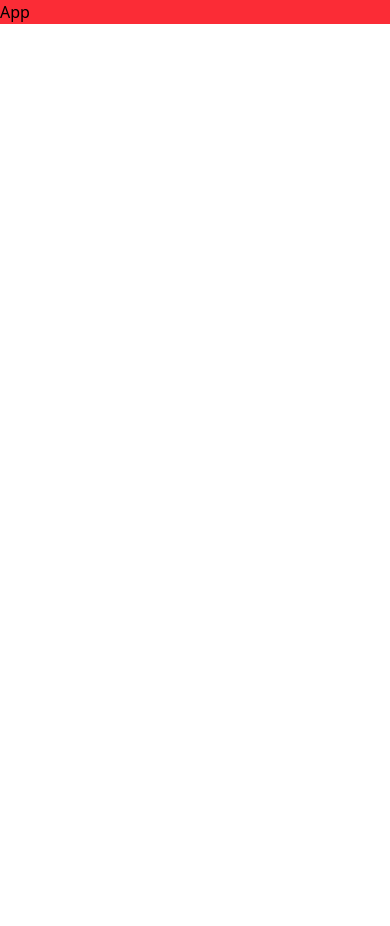
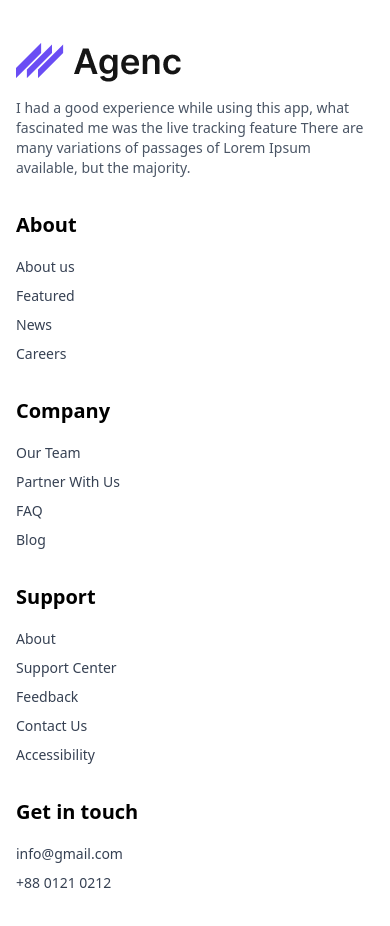
Before and after one commit to sajibkhandev/angcy-ebt-web-1, a React (Vite) app: page / in a window 390 px wide. Shown: the top 926 px of the page. Before the commit the page ends 844 px from the top, so only its background shows below. Built offline with nearby package versions, Linux system fonts and the light colour scheme.

Commit message:
make footer with responsive

```diff
--- a/src/App.jsx
+++ b/src/App.jsx
@@ -1,9 +1,10 @@
-import React from 'react'
+import React from "react";
+import Footer from "./components/Footer";
 
 const App = () => {
-  return (
-    <div className='bg-red-500'>App</div>
-  )
-}
+  return <>
+  <Footer/>
+  </>;
+};
 
-export default App
+export default App;
--- /dev/null
+++ b/src/components/Footer.jsx
@@ -0,0 +1,90 @@
+function Footer() {
+  return (
+    <div className="flex flex-wrap justify-between w-full max-w-[1320px] mx-auto py-10 px-4 md:px-6 lg:px-0 gap-8 md:gap-6">
+      {/* Footer content goes here */}
+      <div className="w-full sm:w-1/2 md:w-1/3 lg:w-auto">
+        <img src="logo.png" alt="logo.png" />
+        <div className="w-full md:w-[356px] h-auto md:h-[104px]">
+          <p className="font-inter text-sm md:text-base text-gray-600 mt-4 line-clamp-4">
+            I had a good experience while using this app, what fascinated me was
+            the live tracking feature There are many variations of passages of
+            Lorem Ipsum available, but the majority.
+          </p>
+        </div>
+      </div>
+      <div className="w-full sm:w-1/2 md:w-1/3 lg:w-auto">
+        <h2 className="font-semibold text-[20px] md:text-[24px] pb-4">About</h2>
+        <ul>
+          <li className="font-regular text-[14px] md:text-[16px] text-gray-700 mb-2">
+            About us
+          </li>
+          <li className="font-regular text-[14px] md:text-[16px] text-gray-700 mb-2">
+            Featured
+          </li>
+          <li className="font-regular text-[14px] md:text-[16px] text-gray-700 mb-2">
+            News
+          </li>
+          <li className="font-regular text-[14px] md:text-[16px] text-gray-700">
+            Careers{" "}
+          </li>
+        </ul>
+      </div>
+      <div className="w-full sm:w-1/2 md:w-1/3 lg:w-auto">
+        <h2 className="font-semibold text-[20px] md:text-[24px] pb-4">
+          Company
+        </h2>
+        <ul>
+          <li className="font-regular text-[14px] md:text-[16px] text-gray-700 mb-2">
+            Our Team
+          </li>
+          <li className="font-regular text-[14px] md:text-[16px] text-gray-700 mb-2">
+            Partner With Us
+          </li>
+          <li className="font-regular text-[14px] md:text-[16px] text-gray-700 mb-2">
+            FAQ
+          </li>
+          <li className="font-regular text-[14px] md:text-[16px] text-gray-700">
+            Blog{" "}
+          </li>
+        </ul>
+      </div>
+      <div className="w-full sm:w-1/2 md:w-1/3 lg:w-auto">
+        <h2 className="font-semibold text-[20px] md:text-[24px] pb-4">
+          Support
+        </h2>
+        <ul>
+          <li className="font-regular text-[14px] md:text-[16px] text-gray-700 mb-2">
+            About
+          </li>
+          <li className="font-regular text-[14px] md:text-[16px] text-gray-700 mb-2">
+            Support Center
+          </li>
+          <li className="font-regular text-[14px] md:text-[16px] text-gray-700 mb-2">
+            Feedback
+          </li>
+          <li className="font-regular text-[14px] md:text-[16px] text-gray-700 mb-2">
+            Contact Us
+          </li>
+          <li className="font-regular text-[14px] md:text-[16px] text-gray-700">
+            Accessibility
+          </li>
+        </ul>
+      </div>
+      <div className="w-full sm:w-1/2 md:w-1/3 lg:w-auto">
+        <h2 className="font-semibold text-[20px] md:text-[24px] pb-4">
+          Get in touch
+        </h2>
+        <ul>
+          <li className="font-regular text-[14px] md:text-[16px] text-gray-700 mb-2 loading-5">
+            info@gmail.com
+          </li>
+          <li className="font-regular text-[14px] md:text-[16px] text-gray-700">
+            +88 0121 0212
+          </li>
+        </ul>
+      </div>
+    </div>
+  );
+}
+
+export default Footer;
```
Also changed, not shown: public/logo.png (added).
